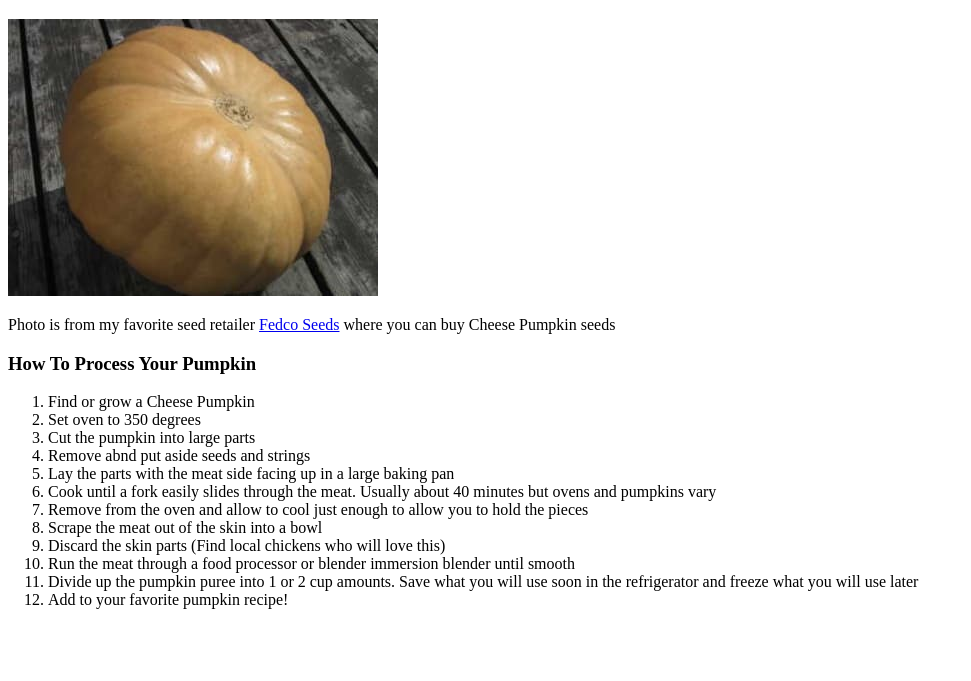
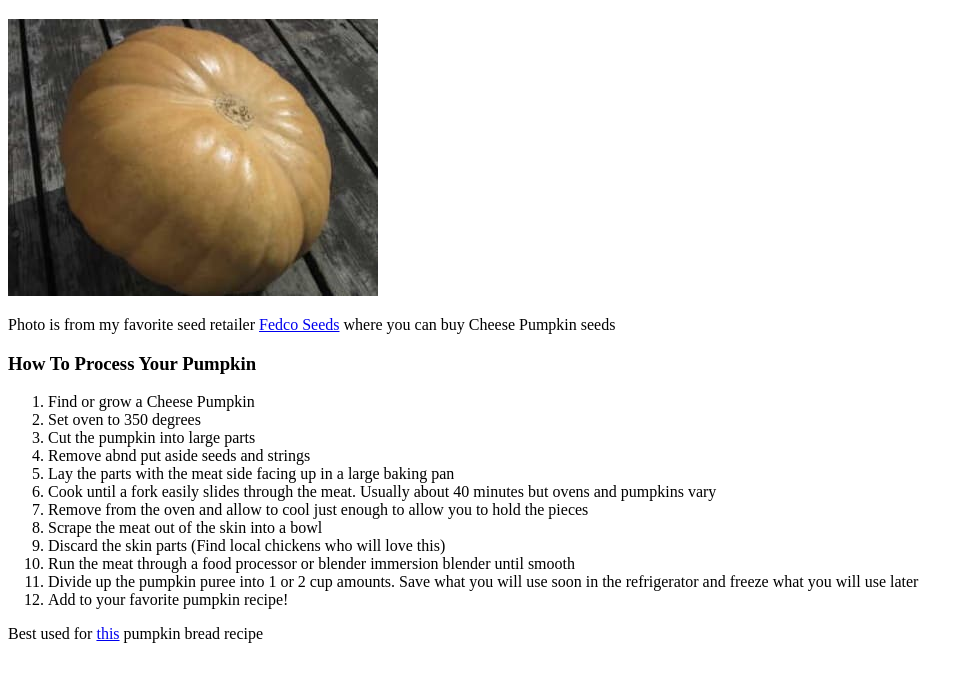
Before and after one commit to lucyemisme/odin-recipes, a plain HTML site: page recipes/pumpkin.html in a window 1280 px wide. Shown: the part 61-742 px from the top of the page, without its empty margins (0-971 px from the left). Drawn offline with Linux system fonts and the light colour scheme.

Commit message:
Edit recipes/pumpkin.html

```diff
--- a/recipes/pumpkin.html
+++ b/recipes/pumpkin.html
@@ -28,7 +28,8 @@
         <li>Divide up the pumpkin puree into 1 or 2 cup amounts.  Save what you will use soon in the refrigerator and freeze what you will use later</li>
         <li>Add to your favorite pumpkin recipe!</li>
 
+    </ol>
 
-    </ol>
+    Best used for <a href="recipes/bread.html">this</a> pumpkin bread recipe
 </body>
 </html>
```
